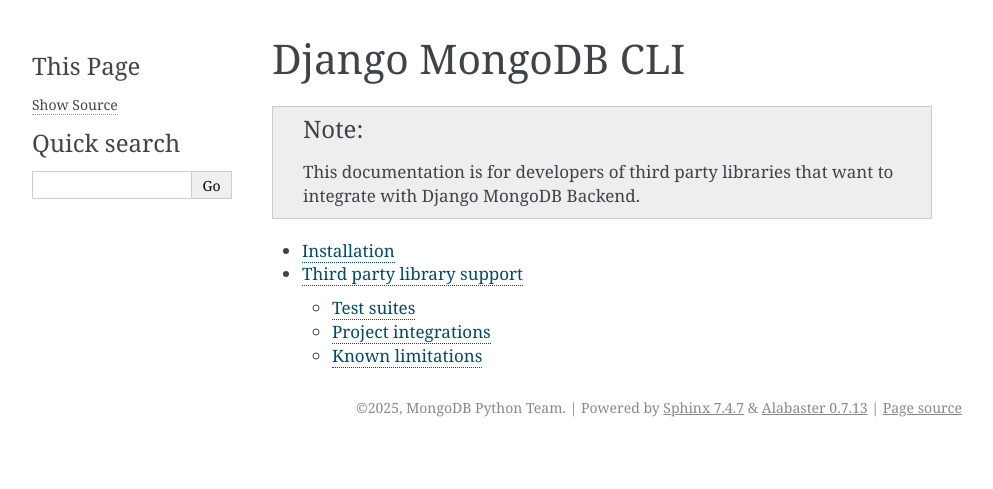
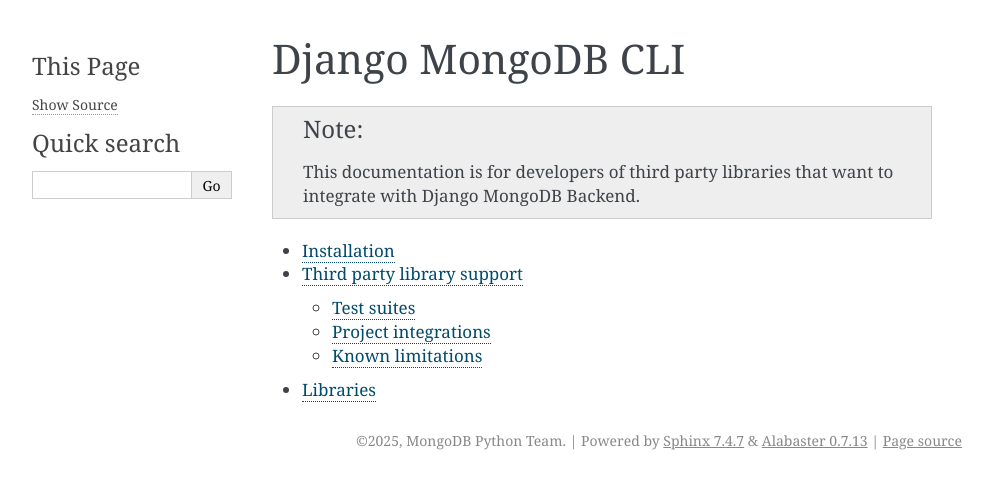
Before and after one commit to aclark4life/django-mongodb-cli, a Sphinx documentation site: the page built from docs/source/index.rst, in a window 1280 px wide. Shown: the top 489 px of the page, without its empty margins (148-1141 px from the left). Built offline with Sphinx 7.4.7, drawn with Linux system fonts in a browser that asks for light colours; pages that are not in the unit, such as notebooks, are missing from menus.

Commit message:
Update docs

```diff
--- a/docs/source/conf.py
+++ b/docs/source/conf.py
@@ -24,4 +24,4 @@
 # https://www.sphinx-doc.org/en/master/usage/configuration.html#options-for-html-output
 
 html_theme = "alabaster"
-html_static_path = ["_static"]
+# html_static_path = ["_static"]
--- a/docs/source/index.rst
+++ b/docs/source/index.rst
@@ -9,3 +9,4 @@
 .. toctree::
    installation
    third-party-library-support
+   libraries/index
--- /dev/null
+++ b/docs/source/libraries/django-filter.rst
@@ -0,0 +1,5 @@
+Django filter
+=============
+
+Test suite
+----------
--- /dev/null
+++ b/docs/source/libraries/index.rst
@@ -0,0 +1,5 @@
+Libraries
+=========
+
+.. toctree::
+   django-allauth
```
Also changed, not shown: 1 other file.
